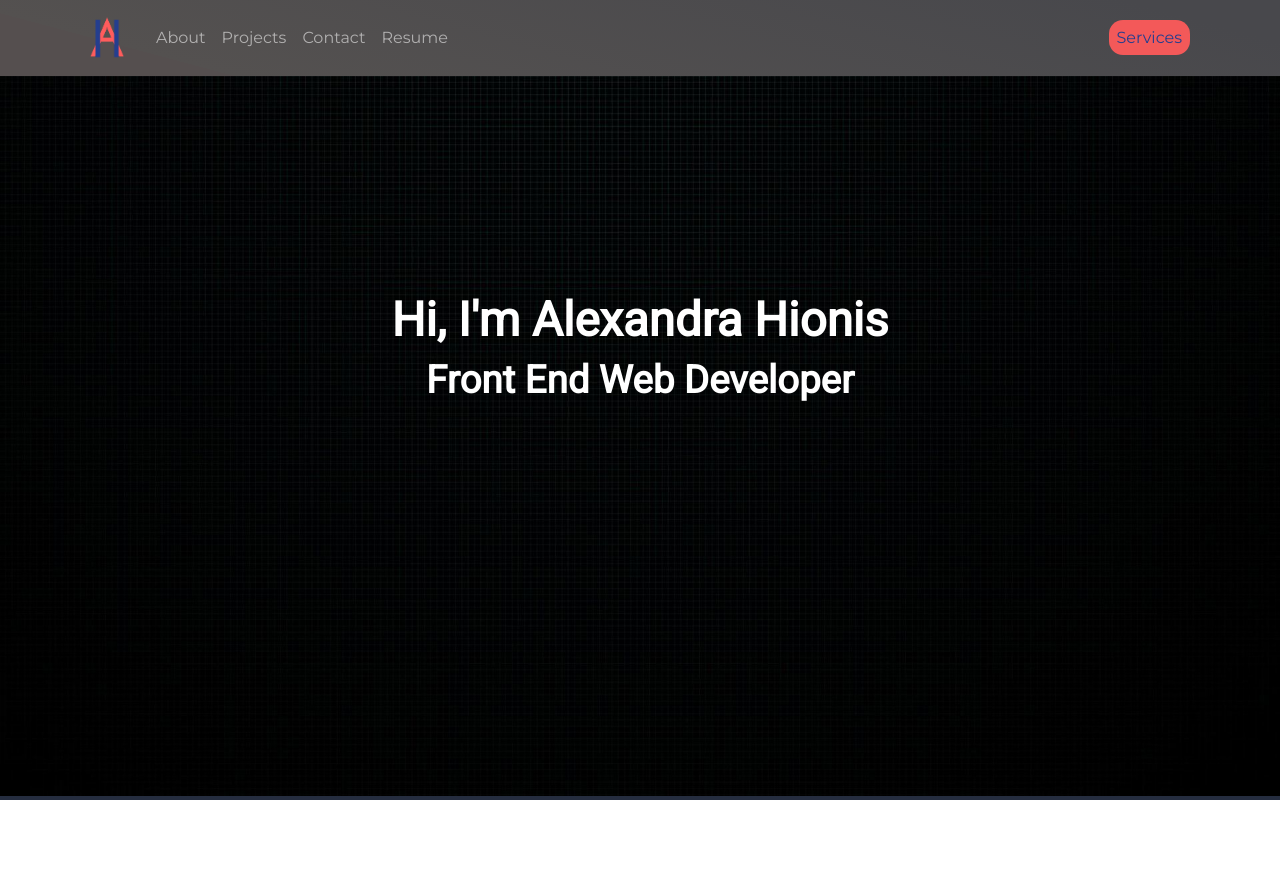
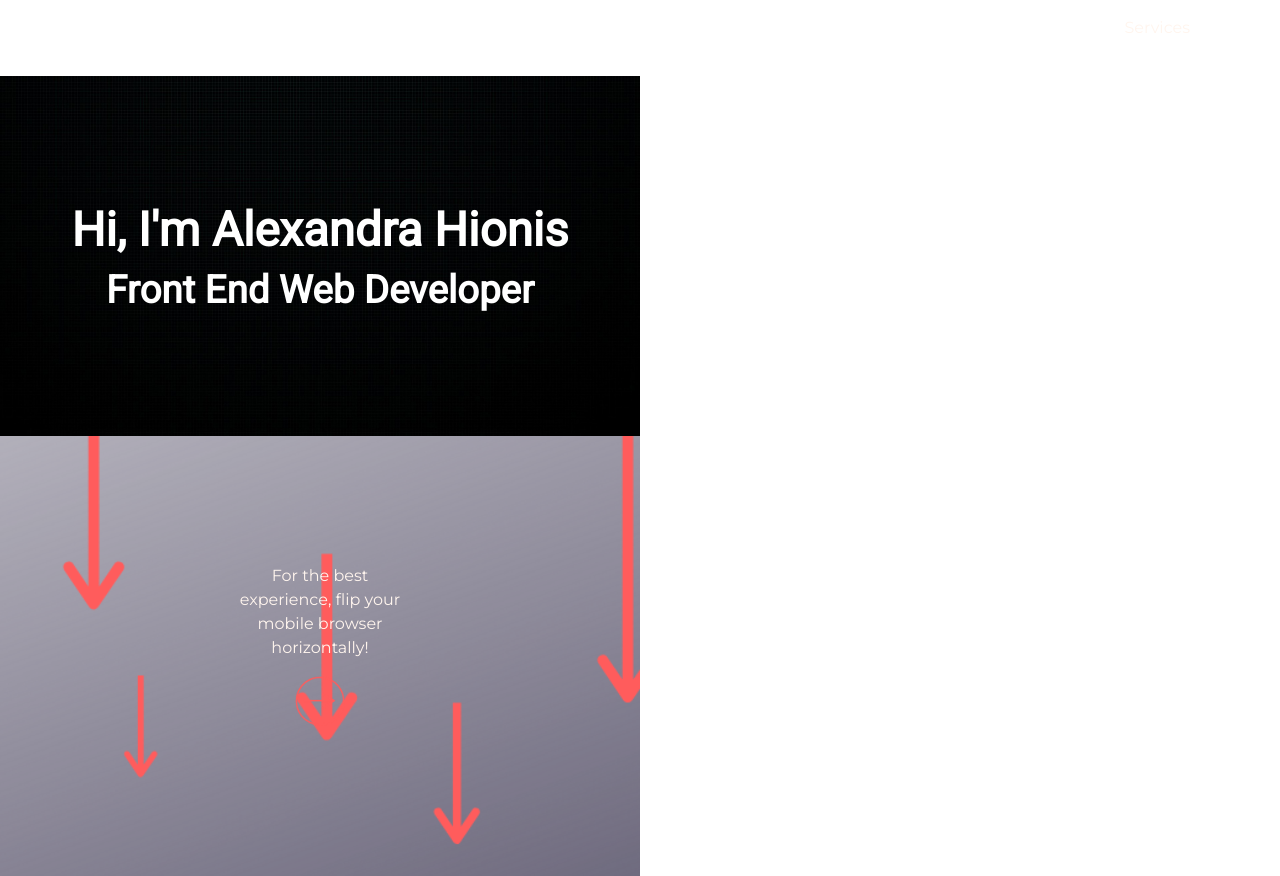
Before and after one commit to Alexandra-Hionis/Alexandra.Hionis.Portfolio.github.io, a React (Create React App) app: page / in a window 1280 px wide. Before the commit the page ends 800 px from the top, so only its background shows below. Built offline with nearby package versions, Linux system fonts and the light colour scheme; a web font is replaced by a local one.

Commit message:
played around with some background images

```diff
--- a/src/App.css
+++ b/src/App.css
@@ -7,13 +7,39 @@
 body {
   padding-top: 76px;
 }
-.App {
+/* .App {
   text-align: center;
-  background-image: "./images/background-1.png";
+
   font-family: "Montserrat", sans-serif;
-}
+} */
 .background-color {
-  background-color: #252d3f;
+  /* background-color: #252d3f; */
   /* background-color: #2d264b; */
   /* background-color: #46248f;*/
 }
+
+.App {
+  background-image: url("./my-background.png");
+  transition-duration: 3s;
+  transition-property: width;
+  text-align: center;
+  background-size: cover;
+  position: absolute;
+  z-index: 0;
+  width: 100%;
+  height: 100%;
+  margin: 0;
+  padding: 0;
+  overflow-x: hidden;
+  font-family: "Montserrat", sans-serif;
+
+  /* Small Devices, Tablets */
+  @media only screen and (min-width: 768px) {
+    width: 75%;
+  }
+
+  /* Medium Devices, Desktops */
+  @media only screen and (min-width: 992px) {
+    width: 50%;
+  }
+}
--- a/src/components/Message/styles.css
+++ b/src/components/Message/styles.css
@@ -1,5 +1,6 @@
 #message {
   margin-top: 20%;
+  margin-bottom: 25px;
 }
 
 #arrow {
--- a/src/components/NavBar/index.js
+++ b/src/components/NavBar/index.js
@@ -13,7 +13,7 @@ function Navigation() {
     >
       <Container>
         <Navbar.Brand href="/">
-          <img
+          {/* <img
             alt="logo"
             src={process.env.PUBLIC_URL + "/images/logo-ah.png"}
             to="/services"
@@ -21,7 +21,7 @@ function Navigation() {
             height="50"
             className="d-inline-block
           align-top"
-          />
+          /> */}
         </Navbar.Brand>
         <Navbar.Toggle aria-controls="responsive-navbar-nav" />
         <Navbar.Collapse id="responsive-navbar-nav">
--- a/src/components/NavBar/styles.css
+++ b/src/components/NavBar/styles.css
@@ -5,16 +5,16 @@
   z-index: 999; */
   background-image: linear-gradient(
     15deg,
-    #554f4f 15%,
+    /* #554f4f 15%,
     #545150 10%,
-    #48484c 90%
+    #48484c 90% */
   );
   font-family: "Montserrat", sans-serif;
 }
 
 #services-nav-link {
-  background: #f35959;
+  /* background: #f35959;
   color: #253e8f;
   border-radius: 14px;
-  padding: 8px;
+  padding: 8px; */
 }
--- a/src/components/Welcome/styles.css
+++ b/src/components/Welcome/styles.css
@@ -25,6 +25,7 @@
   font-weight: bold;
   color: #f35959;
   margin-bottom: 50%;
+  margin-top: 30%;
   text-align: left;
 }
 
--- a/src/pages/portfolio.js
+++ b/src/pages/portfolio.js
@@ -17,6 +17,7 @@ function Portfolio() {
     <>
       <VideoCarousel></VideoCarousel>
       <Message></Message>
+
       <Welcome></Welcome>
       <ScrollDown></ScrollDown>
       <AboutHeader></AboutHeader>
```
Also changed, not shown: src/components/Arrow/index.js (deleted, +0 -22 lines), src/components/Arrow/styles.css (deleted, +0 -8 lines), src/my-background.png (added).
